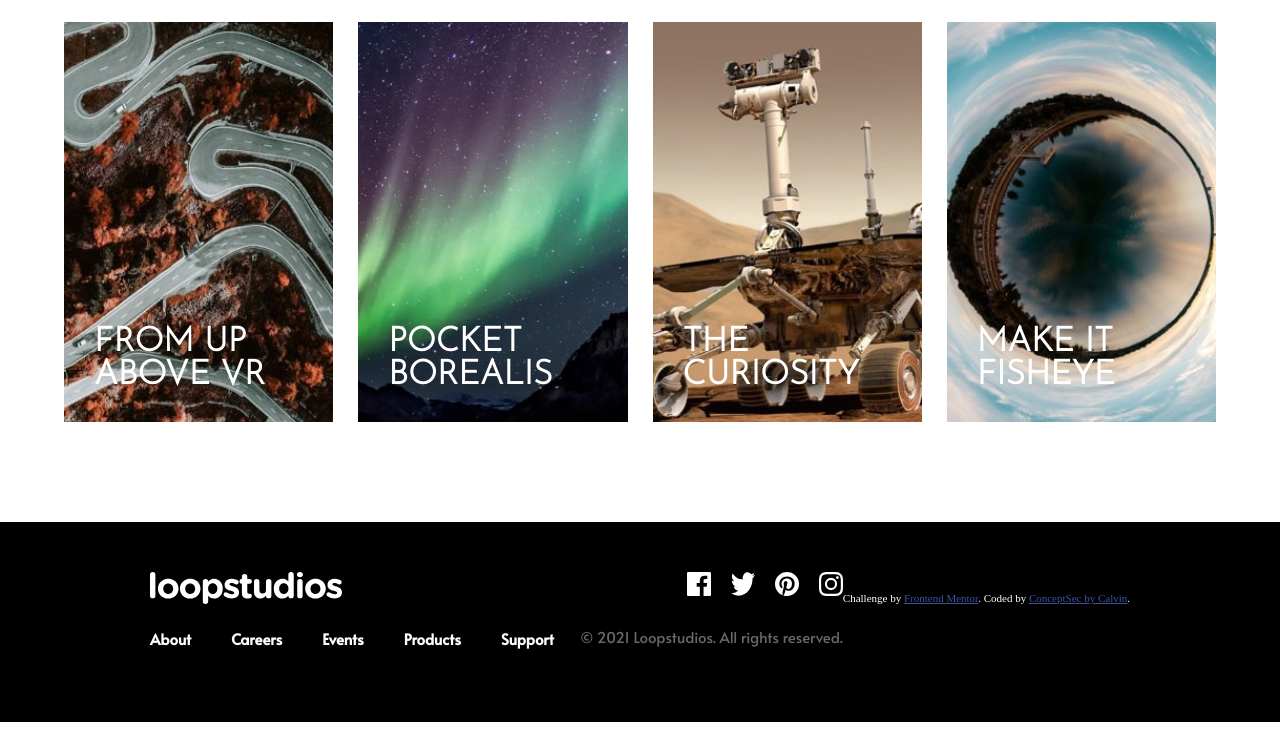
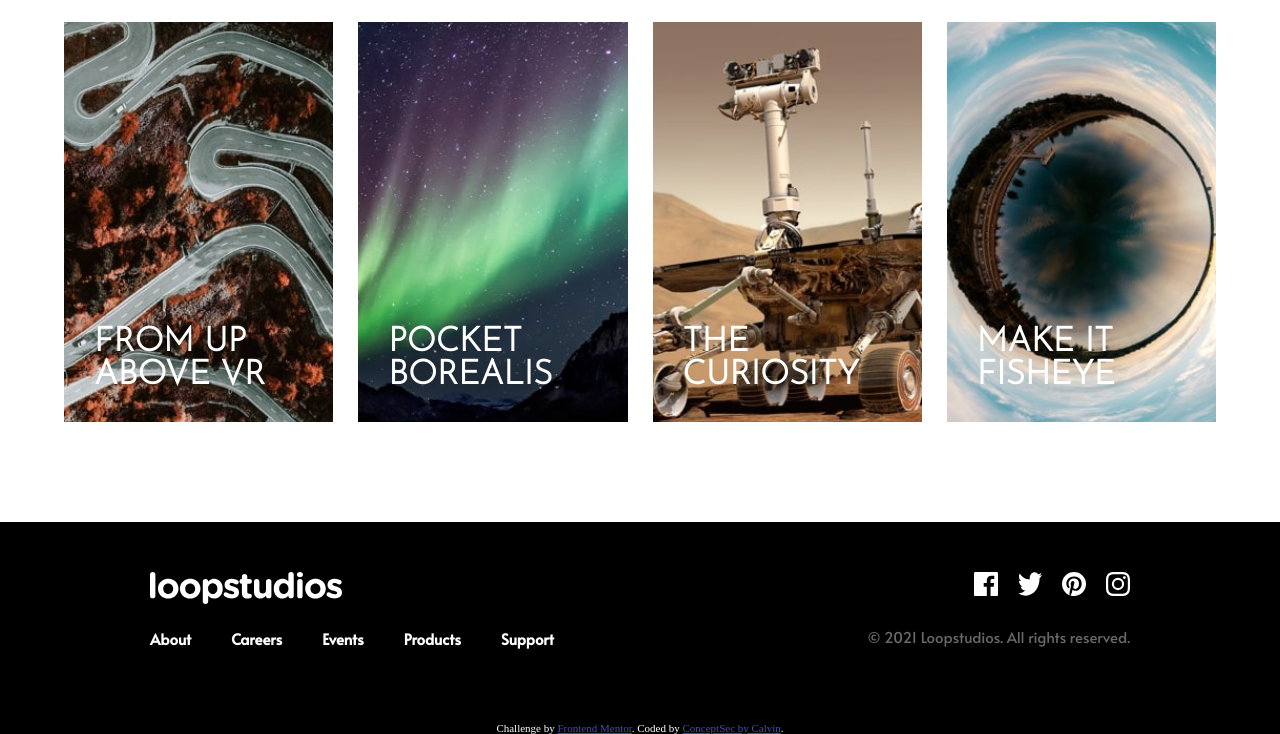
Before and after one commit to Chainsmoker/loopstudios-landing-page, a plain HTML site: page index.html in a window 1280 px wide. Shown: the part 2216-2950 px from the top of the page. Drawn offline with Linux system fonts and the light colour scheme.

Commit message:
frontendmentor CHALLENGE

```diff
--- a/index.html
+++ b/index.html
@@ -11,7 +11,7 @@
   <!-- Feel free to remove these styles or customise in your own stylesheet 👍 -->
   <link rel="stylesheet" href="assets/css/main.css">
   <style>
-    .attribution { color: white; margin-top:20px; font-size: 11px; text-align: center; }
+    .attribution { background-color: black; color: white; font-size: 11px; text-align: center; }
     .attribution a { color: hsl(228, 45%, 44%); }
   </style>
 </head>
@@ -106,11 +106,11 @@
     </div>
     <p>© 2021 Loopstudios. All rights reserved.</p>
   </div>
-  <div class="attribution">
-    Challenge by <a href="https://www.frontendmentor.io?ref=challenge" target="_blank">Frontend Mentor</a>.
-    Coded by <a href="https://github.com/ConceptSec">ConceptSec by Calvin</a>.
-  </div>
 </footer>
+<div class="attribution">
+  Challenge by <a href="https://www.frontendmentor.io?ref=challenge" target="_blank">Frontend Mentor</a>.
+  Coded by <a href="https://github.com/ConceptSec">ConceptSec by Calvin</a>.
+</div>
 <script src="assets/js/main.js"></script>
 </body>
 </html>
```
